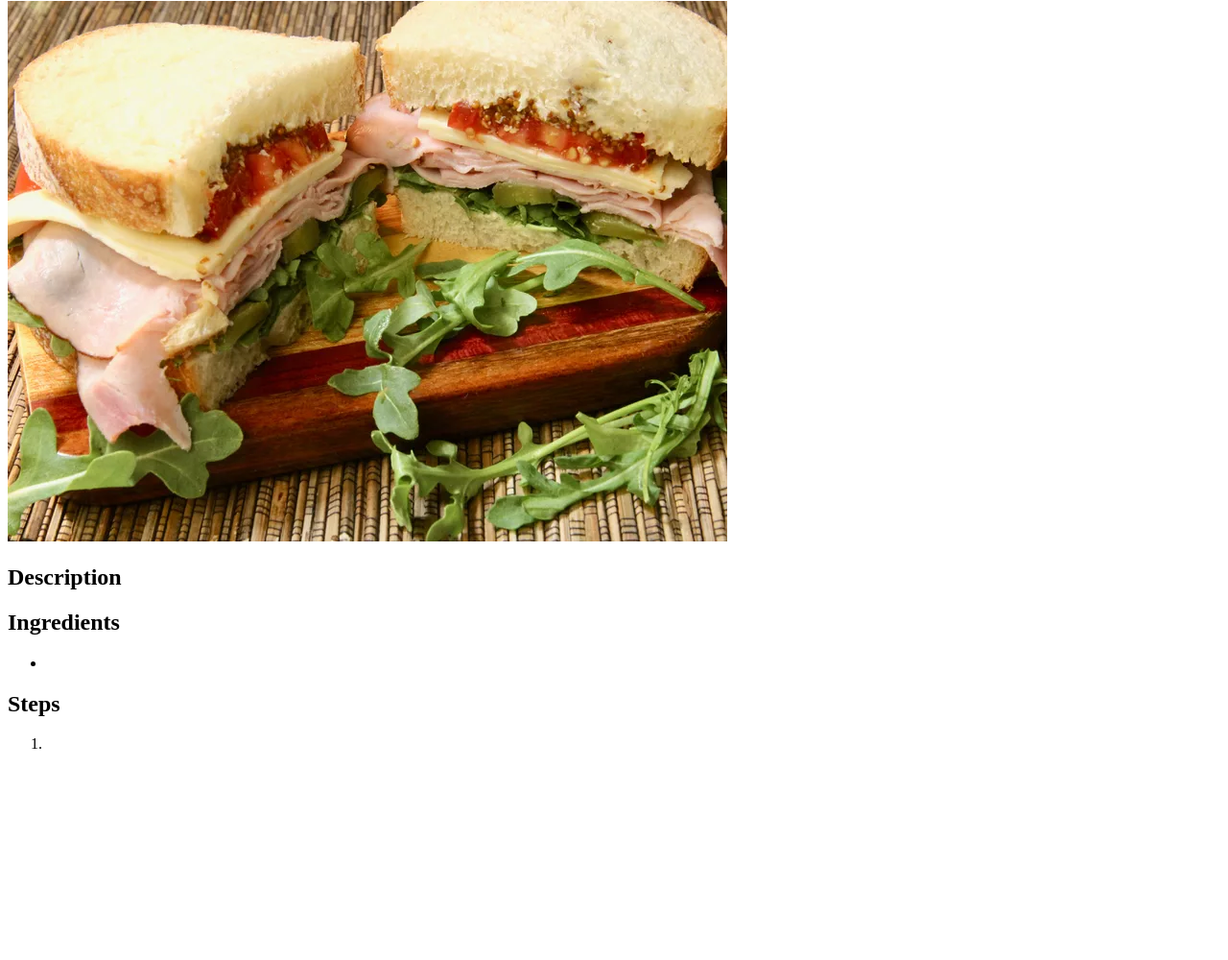
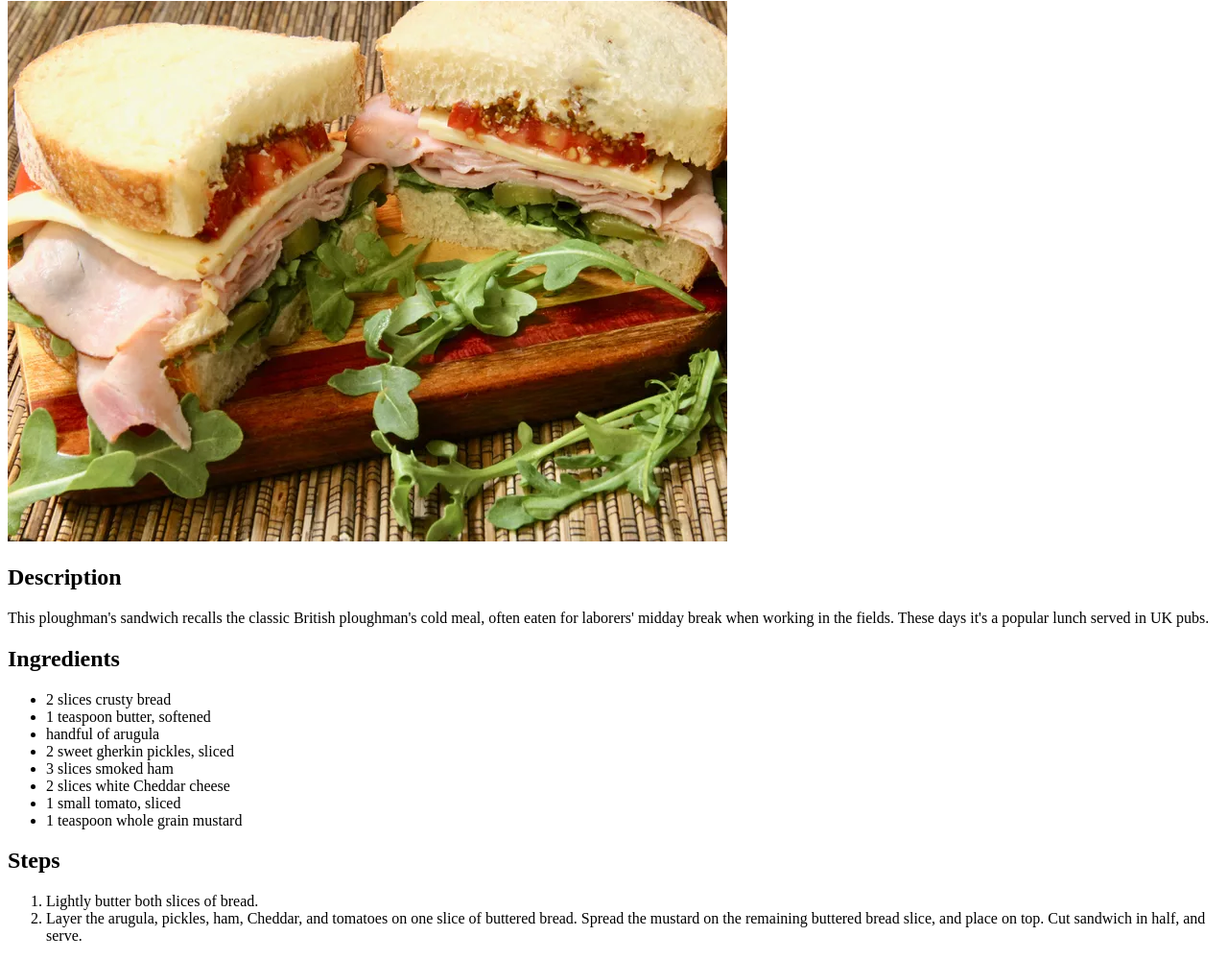
Before and after one commit to evancosta/odin-recipes, a plain HTML site: page recipes/ploughmans-sandwich.html in a window 1280 px wide. Shown: the part 105-1105 px from the top of the page at 96% size. Before the commit the page ends 905 px from the top, so only its background shows below. Drawn offline with Linux system fonts and the light colour scheme.

Commit message:
Update ploughmans description, ingredients, steps

```diff
--- a/recipes/ploughmans-sandwich.html
+++ b/recipes/ploughmans-sandwich.html
@@ -18,19 +18,28 @@
         <h2>Description</h2>
 
         <p>
+            This ploughman's sandwich recalls the classic British ploughman's cold meal, often eaten for laborers' midday break when working in the fields. These days it's a popular lunch served in UK pubs.
         </p>
 
         <h2>Ingredients</h2>
 
         <ul>
-            <li></li>
+            <li>2 slices crusty bread</li>
+            <li>1 teaspoon butter, softened</li>
+            <li>handful of arugula</li>
+            <li>2 sweet gherkin pickles, sliced</li>
+            <li>3 slices smoked ham</li>
+            <li>2 slices white Cheddar cheese</li>
+            <li>1 small tomato, sliced</li>
+            <li>1 teaspoon whole grain mustard</li>
 
         </ul>
 
         <h2>Steps</h2>
 
         <ol>
-            <li></li>
+            <li>Lightly butter both slices of bread.</li>
+            <li>Layer the arugula, pickles, ham, Cheddar, and tomatoes on one slice of buttered bread. Spread the mustard on the remaining buttered bread slice, and place on top. Cut sandwich in half, and serve.</li>
 
         </ol>
 
```
